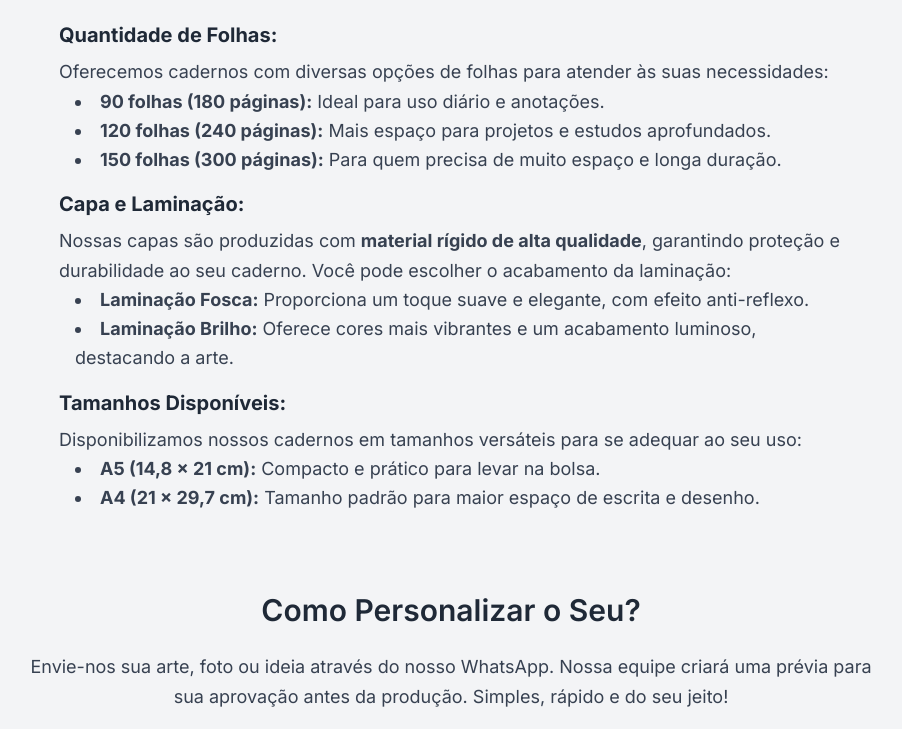
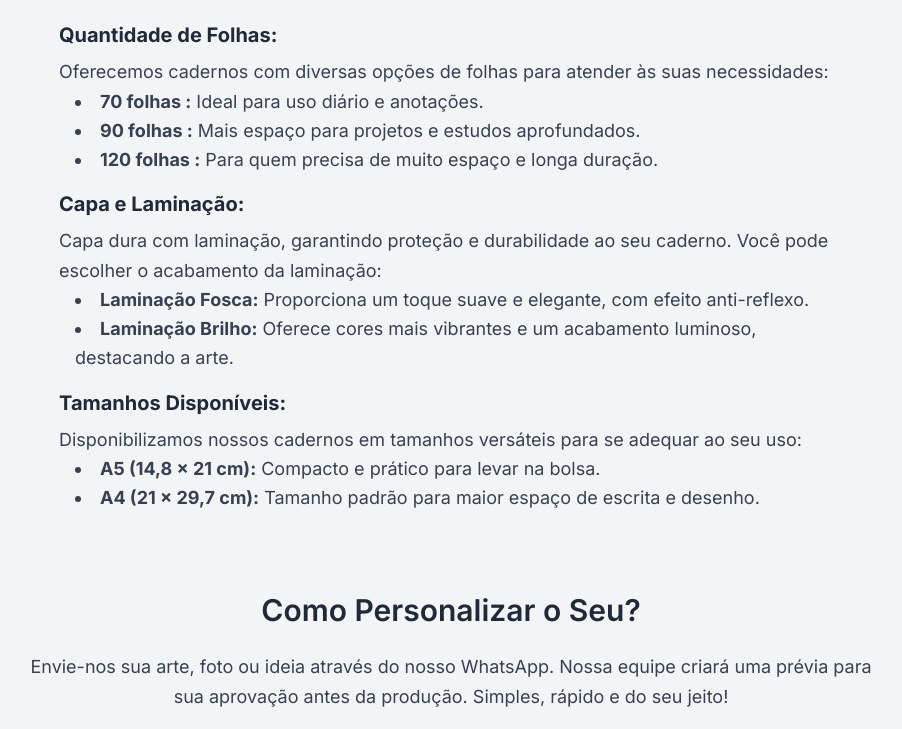
Before and after one commit to EzequielPaiva96/idealize, a plain HTML site: page cadernos.html in a window 1280 px wide. Shown: the part 860-1589 px from the top of the page, without its empty margins (189-1091 px from the left). Drawn offline with nearby package versions, Linux system fonts and the light colour scheme.

Commit message:
Atulização

```diff
--- a/cadernos.html
+++ b/cadernos.html
@@ -357,14 +357,14 @@
                         <h3 class="font-bold text-xl text-gray-800 mb-2">Quantidade de Folhas:</h3>
                         <p>Oferecemos cadernos com diversas opções de folhas para atender às suas necessidades:</p>
                         <ul class="list-disc list-inside ml-4">
-                            <li><strong>90 folhas (180 páginas):</strong> Ideal para uso diário e anotações.</li>
-                            <li><strong>120 folhas (240 páginas):</strong> Mais espaço para projetos e estudos aprofundados.</li>
-                            <li><strong>150 folhas (300 páginas):</strong> Para quem precisa de muito espaço e longa duração.</li>
+                            <li><strong>70 folhas :</strong> Ideal para uso diário e anotações.</li>
+                            <li><strong>90 folhas :</strong> Mais espaço para projetos e estudos aprofundados.</li>
+                            <li><strong>120 folhas :</strong> Para quem precisa de muito espaço e longa duração.</li>
                         </ul>
                     </div>
                     <div>
                         <h3 class="font-bold text-xl text-gray-800 mb-2">Capa e Laminação:</h3>
-                        <p>Nossas capas são produzidas com <strong>material rígido de alta qualidade</strong>, garantindo proteção e durabilidade ao seu caderno. Você pode escolher o acabamento da laminação:</p>
+                        <p>Capa dura com laminação</strong>, garantindo proteção e durabilidade ao seu caderno. Você pode escolher o acabamento da laminação:</p>
                         <ul class="list-disc list-inside ml-4">
                             <li><strong>Laminação Fosca:</strong> Proporciona um toque suave e elegante, com efeito anti-reflexo.</li>
                             <li><strong>Laminação Brilho:</strong> Oferece cores mais vibrantes e um acabamento luminoso, destacando a arte.</li>
```
